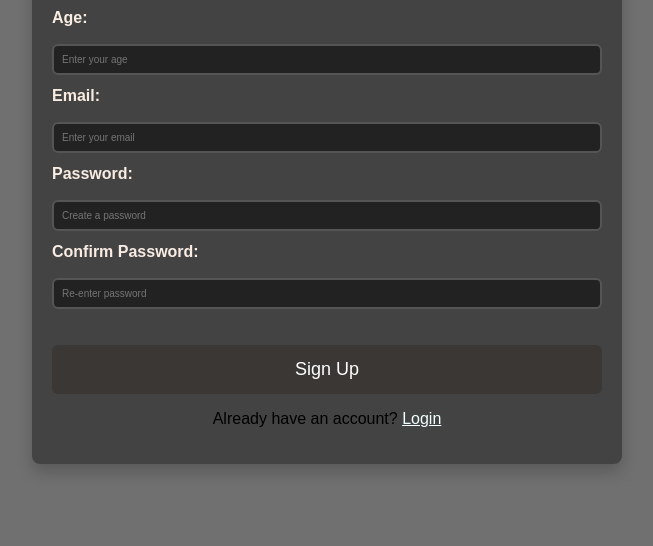
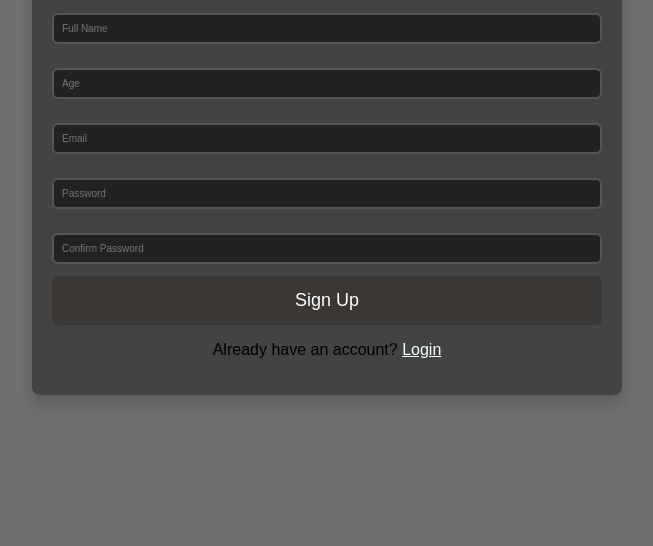
Before and after one commit to saifullah2032/Hire-a-maid, a plain HTML site: page signup.html in a window 1280 px wide. Shown: the part 254-800 px from the top of the page, without its empty margins (313-966 px from the left). Drawn offline with Linux system fonts and the light colour scheme.

Commit message:
Update signup.html

```diff
--- a/signup.html
+++ b/signup.html
@@ -5,34 +5,27 @@
     <meta name="viewport" content="width=device-width, initial-scale=1.0">
     <title>Signup</title>
     <link rel="stylesheet" href="signup.css">
+
 </head>
 <body>
 
     <div class="signup-container">
         <h2>Sign Up</h2>
         <form id="signupForm">
-            <label for="name">Full Name:</label>
-            <input type="text" id="name" placeholder="Enter your full name" required>
-
-            <label for="age">Age:</label>
-            <input type="number" id="age" placeholder="Enter your age" required>
-
-            <label for="email">Email:</label>
-            <input type="email" id="email" placeholder="Enter your email" required>
-
-            <label for="password">Password:</label>
-            <input type="password" id="password" placeholder="Create a password" required>
-
-            <label for="confirm-password">Confirm Password:</label>
-            <input type="password" id="confirm-password" placeholder="Re-enter password" required>
-
-            <p id="error-message"></p>
-
+            <input type="text" id="name" placeholder="Full Name" required>
+            <input type="number" id="age" placeholder="Age" required>
+            <input type="email" id="email" placeholder="Email" required>
+            <input type="password" id="password" placeholder="Password" required>
+            <input type="password" id="confirmPassword" placeholder="Confirm Password" required>
             <button type="submit">Sign Up</button>
         </form>
+
+        <script type="module" src="signup.js"></script>
+
         <p>Already have an account? <a href="loginpage.html" style="color: azure;">Login</a></p>
     </div>
 
-    <script src="signup.js"></script>
+    <script type="module" src="firebase.js"></script>
+    <script type="module" src="signup.js"></script>
 </body>
 </html>
```
